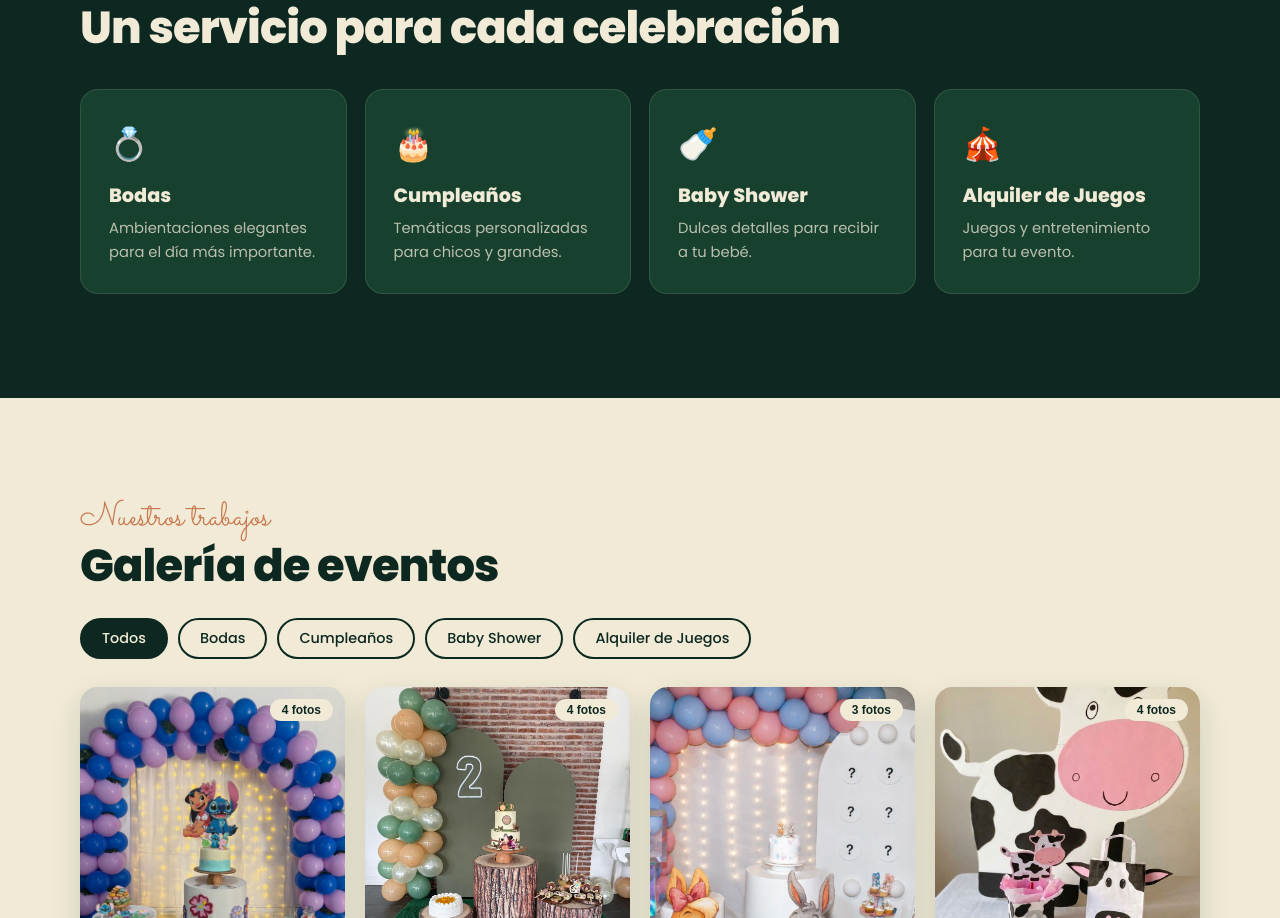
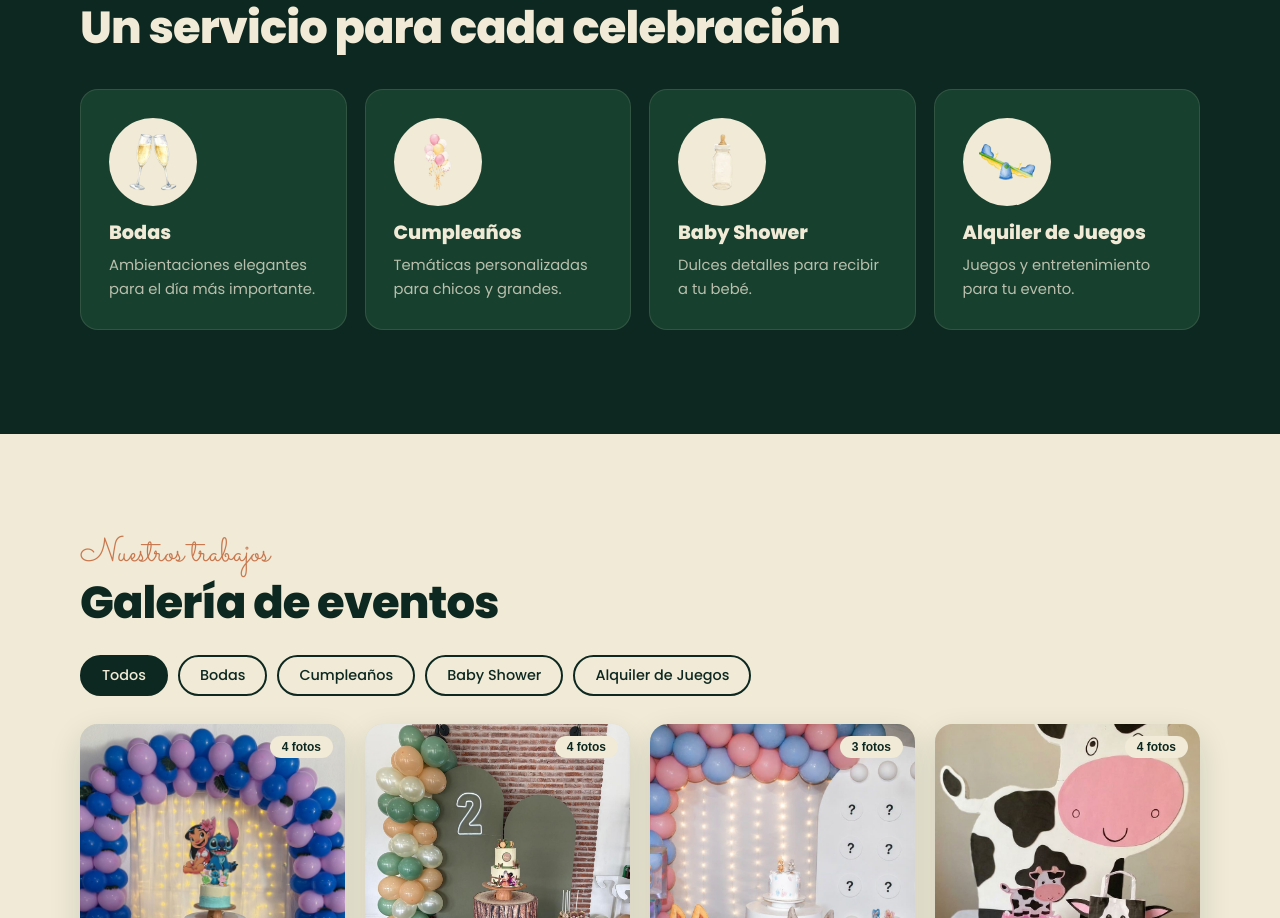
Before and after one commit to laurensilva-lab/pipe, a website with bundled scripts: page public/index.html in a window 1280 px wide. Shown: the part 1025-1943 px from the top of the page. Built offline with nearby package versions, Linux system fonts and the light colour scheme; files whose address does not match are found by name.

Commit message:
Servicios: ilustraciones en acuarela en lugar de emojis

```diff
--- a/public/css/styles.css
+++ b/public/css/styles.css
@@ -53,7 +53,8 @@ font:600 .95rem var(--font);text-decoration:none;border:2px solid var(--green);c
 .cat-grid{display:grid;grid-template-columns:repeat(auto-fit,minmax(220px,1fr));gap:18px;margin-top:36px}
 .cat-card{display:block;padding:28px;border-radius:var(--radius);background:var(--green-2);text-decoration:none;transition:.25s;border:1px solid rgba(240,234,214,.12)}
 .cat-card:hover{transform:translateY(-6px);background:#1d4a38}
-.cat-card .ico{font-size:2rem}
+.cat-card .ico{display:grid;place-items:center;width:88px;height:88px;border-radius:50%;background:var(--cream)}
+.cat-card .ico img{width:66px;height:66px;object-fit:contain}
 .cat-card h3{font-size:1.2rem;margin:12px 0 6px}
 .cat-card p{font-size:.92rem;opacity:.75}
 
--- a/public/js/components/Categories.js
+++ b/public/js/components/Categories.js
@@ -9,7 +9,7 @@ export const Categories = () => `
     <div class="cat-grid">
       ${CATEGORIES.map((c) => `
         <a class="cat-card" href="#trabajos" data-filter="${esc(c.id)}">
-          <span class="ico">${c.icon}</span>
+          <span class="ico"><img src="${esc(c.img)}" alt="" width="66" height="66" decoding="async"></span>
           <h3>${esc(c.label)}</h3>
           <p>${esc(c.text)}</p>
         </a>`).join('')}
--- a/public/js/config.js
+++ b/public/js/config.js
@@ -10,10 +10,10 @@ export const SITE = {
 };
 
 export const CATEGORIES = [
-  { id: 'bodas',       label: 'Bodas',              icon: '💍', text: 'Ambientaciones elegantes para el día más importante.' },
-  { id: 'cumpleanos',  label: 'Cumpleaños',         icon: '🎂', text: 'Temáticas personalizadas para chicos y grandes.' },
-  { id: 'baby-shower', label: 'Baby Shower',        icon: '🍼', text: 'Dulces detalles para recibir a tu bebé.' },
-  { id: 'juegos',      label: 'Alquiler de Juegos', icon: '🎪', text: 'Juegos y entretenimiento para tu evento.' },
+  { id: 'bodas',       label: 'Bodas',              img: '/assets/icons/bodas.webp', text: 'Ambientaciones elegantes para el día más importante.' },
+  { id: 'cumpleanos',  label: 'Cumpleaños',         img: '/assets/icons/cumpleanos.webp', text: 'Temáticas personalizadas para chicos y grandes.' },
+  { id: 'baby-shower', label: 'Baby Shower',        img: '/assets/icons/baby-shower.webp', text: 'Dulces detalles para recibir a tu bebé.' },
+  { id: 'juegos',      label: 'Alquiler de Juegos', img: '/assets/icons/juegos.webp', text: 'Juegos y entretenimiento para tu evento.' },
 ];
 
 // Fotos del collage principal
```
Also changed, not shown: public/assets/icons/baby-shower.webp (added), public/assets/icons/bodas.webp (added), public/assets/icons/cumpleanos.webp (added), public/assets/icons/juegos.webp (added).
